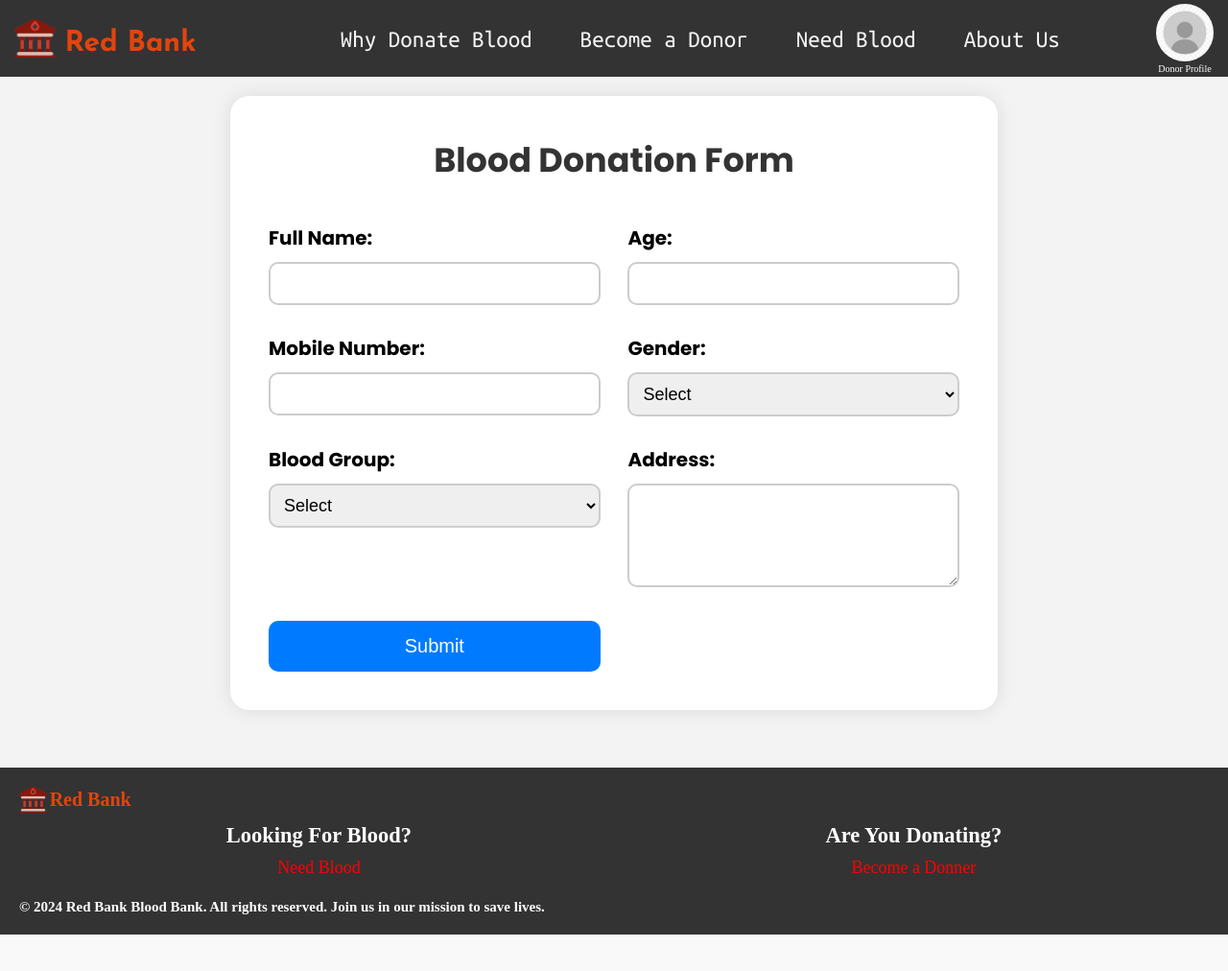
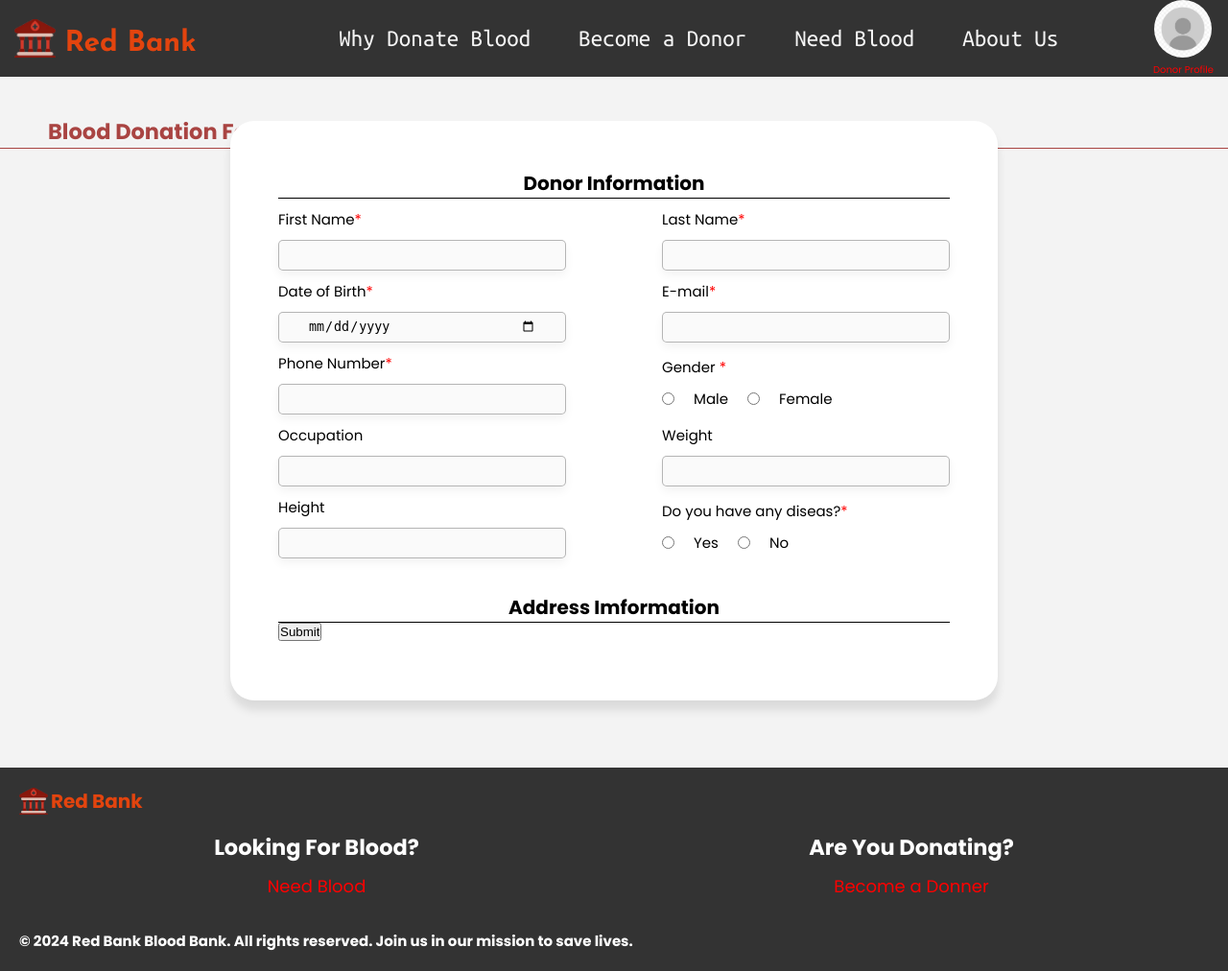
Before and after one commit to TaskmasterRishi/BloodBank, a PHP site: page /donateBlood.php in a window 1280 px wide. Shown: the whole page at 96% size. Before the commit the page ends 974 px from the top, so only its background shows below. Run offline with PHP 8.4, Linux system fonts and the light colour scheme; a user stored in the database is signed in.

Commit message:
Donate Blood Changes

```diff
--- a/CSS/donateBlood.css
+++ b/CSS/donateBlood.css
@@ -10,108 +10,137 @@
 }
 
 html {
-  font-size: 62.5%;
+  /* font-size: 62.5%; */
   background-color: rgb(243, 243, 243);
   scroll-behavior: smooth;
   overflow-x: hidden;
 }
+
+::-webkit-scrollbar{
+  display: none;
+}
+
+body {
+  font-family: "Poppins", sans-serif;
+}
+
 .main {
   position: relative;
-  top: 8rem;
-  font-family: poppins;
+  top: 10rem;
   display: grid;
   grid-template-rows: auto 2fr auto;
-  gap: 6rem;
-  background-color: rgb(243, 243, 243);
+  gap: 1rem;
   width: 100vw;
+  align-items: center;
+  justify-content: center;
+  min-height: 100vh;
+}
+
+.heading {
+  color: #a94442;
+  font-size: 1.5rem;
+  padding: 2rem 5rem 0rem;
+  width: 100vw;
+  border-bottom: 1px solid #a94442;
+  position: relative;
 }
 
 .container {
-  max-width: 800px;
-  margin: 20px auto;
-  padding: 40px;
-  background-color: #fff;
-  border-radius: 20px;
-  box-shadow: 0 0 20px rgba(0, 0, 0, 0.1);
+  position: relative;
+  top : -10rem;
+  display: flex;
+  flex-direction: column;
+  flex-wrap: nowrap;
+  align-items: center;
+  justify-content: center;
+  background-color: white;
+  width: max-content;
+  border-radius: 25px;
+  margin: 0 auto;
+  padding: 5rem 5rem;
+  box-shadow: 0px 10px 10px rgba(0, 0, 0, 0.1);
 }
 
-h2 {
-  text-align: center;
-  margin-bottom: 40px;
-  font-size: 3.5rem;
-  color: #333;
+span{
+  color: red;
 }
 
-.form-group {
-  margin-bottom: 30px;
+
+.form {
+  display: flex;
+  justify-content: center;
+  flex-direction: column;
+  align-items: baseline;
+  flex-wrap: wrap;
+  gap: 1rem;
 }
 
-label {
+.form > h1{
+  font-size: 2rem;
   display: block;
-  font-size: 2rem;
-  font-weight: bold;
-  margin-bottom: 10px;
+  width: 100%;
+  border-bottom: 1px solid black;
+  text-align: center;
 }
 
-input[type="text"],
-input[type="email"],
-input[type="number"],
-select,
-textarea {
-  width: 100%;
-  padding: 10px;
-  border: 2px solid #ccc;
-  border-radius: 10px;
-  box-sizing: border-box;
-  font-size: 18px;
+.row {
+  display: flex;
+  flex-direction: row;
+  justify-content: center;
+  align-items: center;
+  gap: 10rem;
 }
 
-input[type="submit"] {
-  width: 100%;
-  background-color: #007bff;
-  color: #fff;
-  padding: 15px;
-  border: none;
-  border-radius: 10px;
-  cursor: pointer;
-  font-size: 20px;
-  transition: background-color 0.3s ease;
+.formField {
+  display: flex;
+  flex-direction: column;
+  justify-content: baseline;
+  align-items: baseline;
+  flex-wrap: wrap;
+  gap: 1rem;
 }
 
-input[type="submit"]:hover {
-  background-color: #0056b3;
+.formField > label {
+  font-size: 1.5rem;
 }
 
-/* Two-column layout for laptops */
-@media screen and (min-width: 768px) {
-  .form-group {
-    width: 48%;
-    float: left;
-    margin-right: 4%;
+.formField > input[type="text"],
+.formField > input[type="date"],
+.formField > input[type="email"],
+.formField > input[type="number"]{
+  width: 30rem;
+  height: 2rem;
+  border-radius: 5px;
+  border: 1px solid rgba(0, 0, 0, 0.277);
+  background-color: rgb(250, 250, 250);
+  box-shadow: 0px 5px 10px rgba(0, 0, 0, 0.05);
+  padding: 15px 30px;
 }
 
-  .form-group:nth-child(2n) {
-    margin-right: 0;
+.radio {
+  display: flex;
+  align-items: center;
+  justify-content: center;
+  gap: 2rem;
+  font-size: 1.5rem;
 }
 
-  input[type="submit"] {
-    width: calc(50% - 2%);
-    float: left;
-    clear: both;
-  }
+
+@media only screen and (max-width: 768px) {
+.main{
+  position: relative;
+  padding-top: 10rem;
 }
 
-/* Single-column layout for mobile devices */
-@media screen and (max-width: 767px) {
-  .form-group {
-    width: 100%;
-    float: none;
-    margin-right: 0;
+.container{
+  padding: 2rem 2rem;
+  top:0;
 }
 
-  input[type="submit"] {
-    width: 100%;
-    float: none;
-    clear: both;
+.row{
+  flex-direction: column;
+  gap :1rem;
+  align-items: baseline;
 }
+
 }
--- a/donateBlood.php
+++ b/donateBlood.php
@@ -15,71 +15,104 @@ require_once ("php/connection.php");
   <link rel="stylesheet" href="CSS/footer.css">
   <title>Red Bank</title>
   <style>
-
-.custom_validate{
+    .custom_validate {
 
       color: red;
       font-size: 12px;
       width: auto;
       height: 12px;
-text-align:center;
+      text-align: center;
 
     }
-
   </style>
 </head>
 
 
 <body>
-  <?php include'navbar.php';?>
+  <?php include 'navbar.php'; ?>
 
   <div class="main">
+    <div class="heading">
+      <h2>Blood Donation Form</h2>
+    </div>
     <div class="container">
-      <h2>Blood Donation Form</h2>
       <form action="php/donor_register.php" method="post" id="bloodDonationForm">
-        <div class="form-group">
-          <label for="fullname">Full Name:</label>
-          <input type="text" id="name" name="name" required>
+        <div class="form">
+          <h1>Donor Information</h1>
+          <div class="row">
+            <div class="formField">
+              <label for="fname">First Name<span>*</span></label>
+              <input type="text" name="fname" id="fname" required>
             </div>
-        <div class="form-group">
-          <label for="age">Age:</label>
-          <input type="number" id="age" name="age" required>
+            <div class="formField">
+              <label for="lname">Last Name<span>*</span></label>
+              <input type="text" name="lname" id="lname" required>
             </div>
-        <div class="form-group">
-          <label for="contact">Mobile Number:</label>
-          <input type="number" id="mobile" name="contact" required>
           </div>
-        <div class="form-group">
-          <label for="gender">Gender:</label>
-          <select id="gender" name="gender" required>
-            <option value="">Select</option>
-            <option value="male">Male</option>
-            <option value="female">Female</option>
-            <option value="other">Other</option>
-          </select>
+
+          <div class="row">
+            <div class="formField">
+              <label for="dob">Date of Birth<span>*</span></label>
+              <input type="date" name="dob" id="dob" required>
             </div>
-        <div class="form-group">
-          <label for="bloodgroup">Blood Group:</label>
-          <select id="bloodgroup" name="blood" required>
-            <option value="" disabled selected>Select</option>
-            <option value="A+">A+</option>
-            <option value="A-">A-</option>
-            <option value="B+">B+</option>
-            <option value="B-">B-</option>
-            <option value="AB+">AB+</option>
-            <option value="AB-">AB-</option>
-            <option value="O+">O+</option>
-            <option value="O-">O-</option>
-          </select>
+            <div class="formField">
+              <label for="mail">E-mail<span>*</span></label>
+              <input type="email" name="mail" id="mail">
             </div>
-        <div class="form-group">
-          <label for="address">Address:</label>
-          <textarea id="address" name="address" rows="4" required></textarea>
           </div>
-        <input type="hidden" name="id" value="<?php if(isset($_POST["camp_id"])){echo $_POST["camp_id"];} ?>">
+
+          <div class="row">
+            <div class="formField">
+              <label for="phone">Phone Number<span>*</span></label>
+              <input type="text" name="phone" id="phone" required>
+            </div>
+            <div class="formField">
+              <label for="gender">Gender <span>*</span></label>
+              <div class="radio">
+                <input type="radio" name="gender" id="gender" value="male" required> Male
+                <input type="radio" name="gender" id="gender" value="female" required>Female
+              </div>
+            </div>
+          </div>
+
+          <div class="row">
+            <div class="formField">
+              <label for="occupation">Occupation</label>
+              <input type="text" name="occupation" id="occupation">
+            </div>
+            <div class="formField">
+              <label for="weight">Weight</label>
+              <input type="number" name="weight" id="weight">
+            </div>
+          </div>
+
+          <div class="row">
+            <div class="formField">
+              <label for="height">Height</label>
+              <input type="number" name="height" id="height">
+            </div>
+            <div class="formField">
+              <label for="diseas">Do you have any diseas?<span>*</span></label>
+              <div class="radio">
+                <input type="radio" name="disease" id="disease_yes" value="yes" required> Yes
+                <input type="radio" name="disease" id="disease_no" value="no" required> No
+              </div>
+            </div>
+          </div>
+
+          <div id="disease_info" style="display: none;">
+            Hi
+          </div>
+
+          <br>
+          <h1>Address Imformation</h1>
+
+        </div>
         <input type="submit" name="donor_register" value="Submit">
       </form>
-      <div class="custom_validate"><?php if(isset($_GET["error"])){echo $_GET["error"];} ?></div>
+      <div class="custom_validate"><?php if (isset($_GET["error"])) {
+        echo $_GET["error"];
+      } ?></div>
     </div>
   </div>
   <?php include 'footer.php'; ?>
@@ -87,4 +120,5 @@ text-align:center;
 </body>
 <script src="script/donateBlood.js"></script>
 <script src="script/navbar.js"></script>
+
 </html>
--- a/script/donateBlood.js
+++ b/script/donateBlood.js
@@ -1,59 +1,15 @@
-document.getElementById("bloodDonationForm").addEventListener("submit", function(event) {
-    var form = event.target;
-    var isValid = true;
+// Get references to the radio buttons and the disease info section
+const diseaseYes = document.getElementById('disease_yes');
+const diseaseInfo = document.getElementById('disease_info');
 
-    // Check if all fields are filled
-    form.querySelectorAll("input, select, textarea").forEach(function(field) {
-        if (!field.checkValidity()) {
-            isValid = false;
-            displayWarning(field.validationMessage);
-            event.preventDefault();
-        }
-    });
-
-    // Custom validation for email
-    var emailField = form.querySelector("#email");
-    if (emailField.value.length > 50 || !validateEmail(emailField.value)) {
-        isValid = false;
-        displayWarning("Please enter a valid email address.");
-        event.preventDefault();
-    }
-
-    // Custom validation for mobile number
-    var mobileField = form.querySelector("#mobile");
-    if (mobileField.value.length !== 10 || !validateMobileNumber(mobileField.value)) {
-        isValid = false;
-        displayWarning("Please enter a valid 10-digit mobile number.");
-        event.preventDefault();
-    }
-
-    // Custom validation for blood group selection
-    var bloodGroupField = form.querySelector("#bloodgroup");
-    if (bloodGroupField.value === "") {
-        isValid = false;
-        displayWarning("Please select a blood group.");
-        event.preventDefault();
-    }
-
-    // Additional custom validation if needed
-    if (!isValid) {
-        event.preventDefault();
-    }
+// Add event listener to the radio buttons
+diseaseYes.addEventListener('change', function() {
+  // Check if 'Yes' option is selected
+  if (this.checked) {
+    // Show the disease info section
+    diseaseInfo.style.display = 'block';
+  } else {
+    // Hide the disease info section
+    diseaseInfo.style.display = 'none';
+  }
 });
-
-// Function to validate email address
-function validateEmail(email) {
-    var re = /\S+@\S+\.\S+/;
-    return re.test(email);
-}
-
-// Function to validate 10-digit mobile number
-function validateMobileNumber(mobile) {
-    var re = /^[0-9]{10}$/;
-    return re.test(mobile);
-}
-
-// Function to display warning messages
-function displayWarning(message) {
-    alert(message);
-}
```
Also changed, not shown: donor_profile.php (renamed from donorProfile.php). Lines whose indentation alone changed are shown as unchanged.
